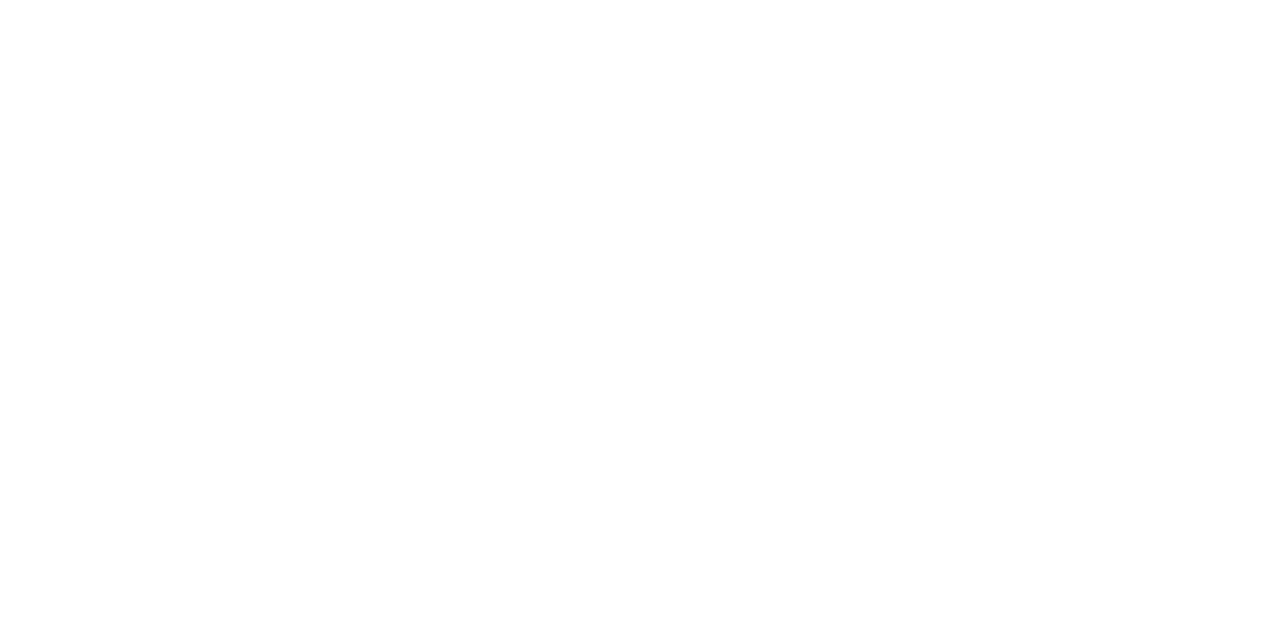
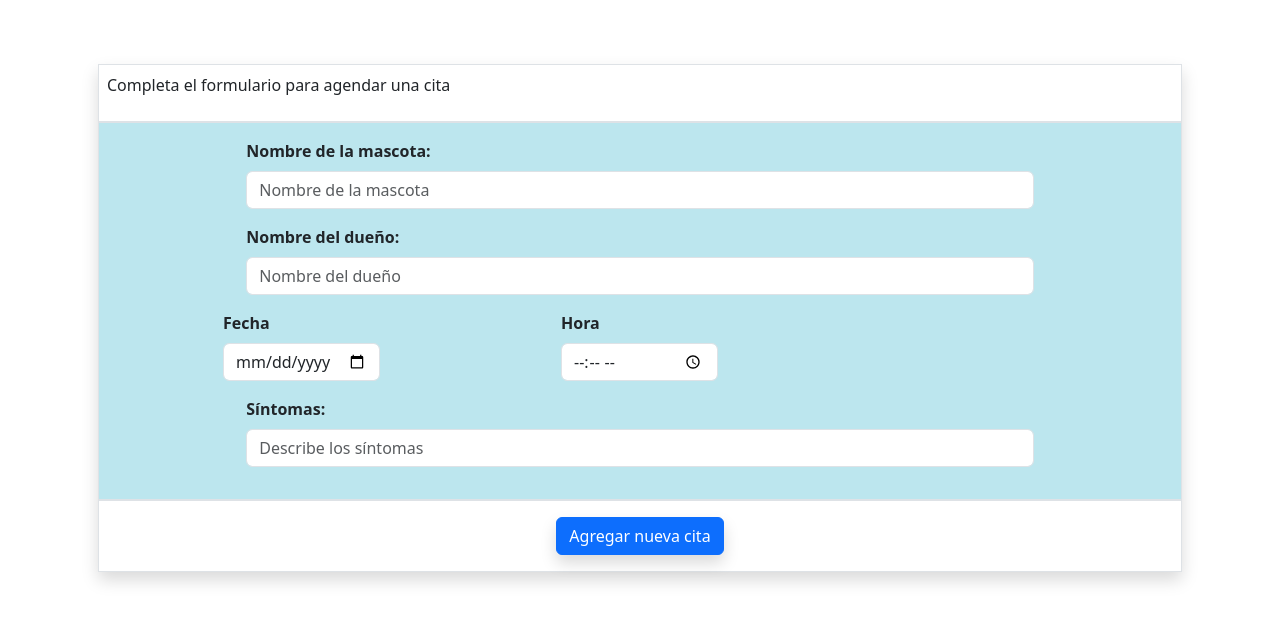
Before and after one commit to Matiassanchez18/citasVeterinaria-9, a React (Vite) app: page / in a window 1280 px wide. Shown: the top 622 px of the page. Built offline with nearby package versions, Linux system fonts and the light colour scheme.

Commit message:
Se termino de maquetar el formulario

```diff
--- a/src/App.jsx
+++ b/src/App.jsx
@@ -1,12 +1,15 @@
 import './App.css'
+import ListaFormulario from './components/ListaFormulario'
+import "bootstrap/dist/css/bootstrap.min.css";
+
 
 function App() {
 
 
   return (
-    <>
-
-    </>
+   <main>
+   <ListaFormulario></ListaFormulario>
+   </main>
   )
 }
 
--- /dev/null
+++ b/src/components/ListaFormulario.jsx
@@ -0,0 +1,98 @@
+import React from "react";
+import "../css/style.css";
+import Form from "react-bootstrap/Form";
+import InputGroup from "react-bootstrap/InputGroup";
+import Button from "react-bootstrap/Button";
+
+const ListaFormulario = () => {
+  return (
+    <section className="container">
+    <article className="mt-5 mx-auto p-3">
+      <div className="shadow">
+        <div className="border w-100 p-2">
+          <p>Completa el formulario para agendar una cita</p>
+        </div>
+
+        <form action="">
+          <div className="fondo border p-3">
+            <div className="mb-3 w-75 mx-auto">
+              <label htmlFor="mascota" className="form-label">
+                <b>Nombre de la mascota:</b>
+              </label>
+              <Form.Control
+                id="mascota"
+                className="rounded w-100"
+                placeholder="Nombre de la mascota"
+                aria-label="Nombre de la mascota"
+                aria-describedby="basic-addon1"
+              />
+            </div>
+            <div className="mb-3 w-75 mx-auto">
+              <label htmlFor="dueno" className="form-label">
+                <b>Nombre del dueño:</b>
+              </label>
+              <Form.Control
+                id="dueno"
+                className="rounded w-100"
+                placeholder="Nombre del dueño"
+                aria-label="Nombre del dueño"
+                aria-describedby="basic-addon1"
+              />
+            </div>
+            <div className="mb-3 row ms-5">
+              <div className="col-12 col-sm-4 col-lg-4 mb-3 mb-sm-0 ms-5">
+                <label htmlFor="fecha" className="form-label">
+                  <b>Fecha</b>
+                </label>
+                <Form.Control
+                  id="fecha"
+                  type="date"
+                  className="rounded w-50"
+                  placeholder="Fecha"
+                  aria-label="Fecha"
+                  aria-describedby="basic-addon1"
+                />
+              </div>
+              <div className="col-12 col-sm-4 col-lg-4">
+                <label htmlFor="hora" className="form-label">
+                  <b>Hora</b>
+                </label>
+                <Form.Control
+                  type="time"
+                  id="hora"
+                  className="rounded w-50"
+                  placeholder="Hora"
+                  aria-label="Hora"
+                  aria-describedby="basic-addon1"
+                />
+              </div>
+            </div>
+
+            <div className="mb-3 w-75 mx-auto">
+              <label htmlFor="sintomas" className="form-label">
+                <b>Síntomas:</b>
+              </label>
+              <Form.Control
+                id="sintomas"
+                className="rounded w-100"
+                placeholder="Describe los síntomas"
+
+                aria-describedby="basic-addon1"
+              />
+            </div>
+          </div>
+          <div className="border p-3 text-center">
+            <Button variant="primary" className="shadow" type="submit">
+              Agregar nueva cita
+            </Button>
+          </div>
+        </form>
+      </div>
+    </article>
+  </section>
+
+
+  );
+};
+
+export default ListaFormulario;
--- /dev/null
+++ b/src/css/style.css
@@ -0,0 +1,3 @@
+.fondo{
+    background-color: rgb(188, 230, 238);
+}
```
